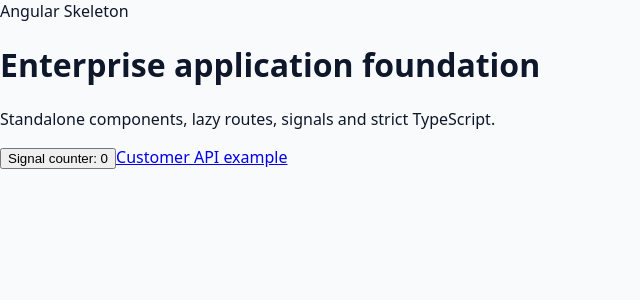
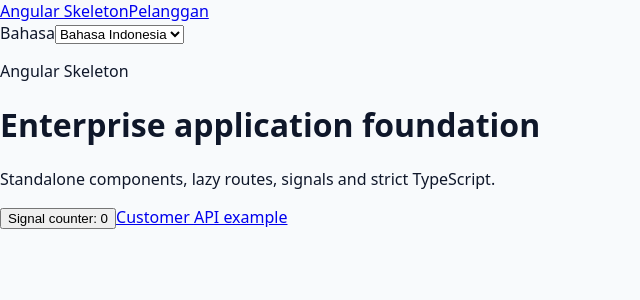
Before and after one commit to casudinlix/angular-skeleton, an Angular app: page / in a window 1280 px wide. Shown: the top 300 px of the page, without its empty margins (0-640 px from the left). Built offline with nearby package versions, Linux system fonts and the light colour scheme.

Commit message:
refactor: translate module templates using ID/EN JSON

```diff
--- a/src/app/templates/app/app.html
+++ b/src/app/templates/app/app.html
@@ -1 +1,20 @@
+<header class="site-header">
+  <nav class="app-navigation" aria-label="Primary">
+    <a routerLink="/" class="app-brand">{{ i18n.translate('appName') }}</a>
+    <a routerLink="/customers">{{ i18n.translate('customersTitle') }}</a>
+  </nav>
+
+  <div class="locale-picker">
+    <label for="app-language">{{ i18n.translate('language') }}</label>
+    <select
+      id="app-language"
+      #languageSelect
+      [value]="i18n.language()"
+      (change)="setLanguage(languageSelect.value)"
+    >
+      <option value="id">Bahasa Indonesia</option>
+      <option value="en">English</option>
+    </select>
+  </div>
+</header>
 <router-outlet />
```
